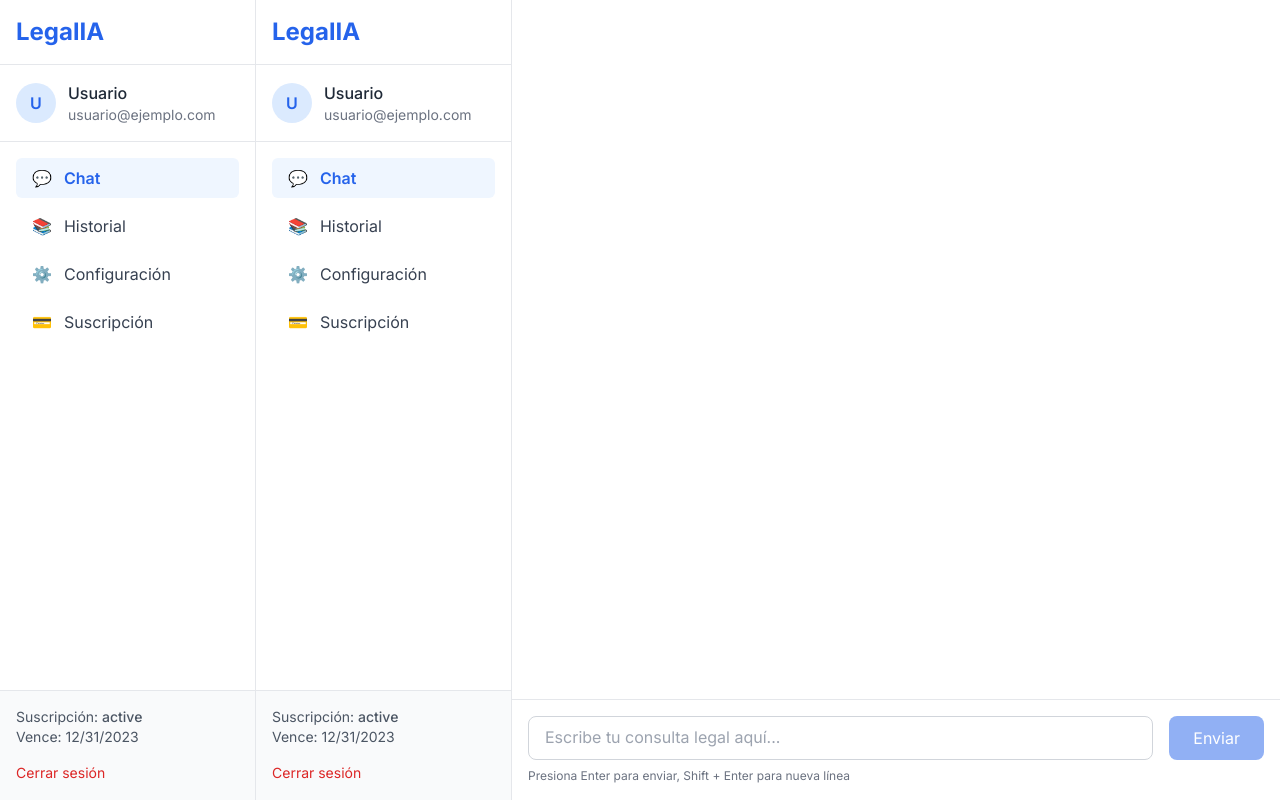
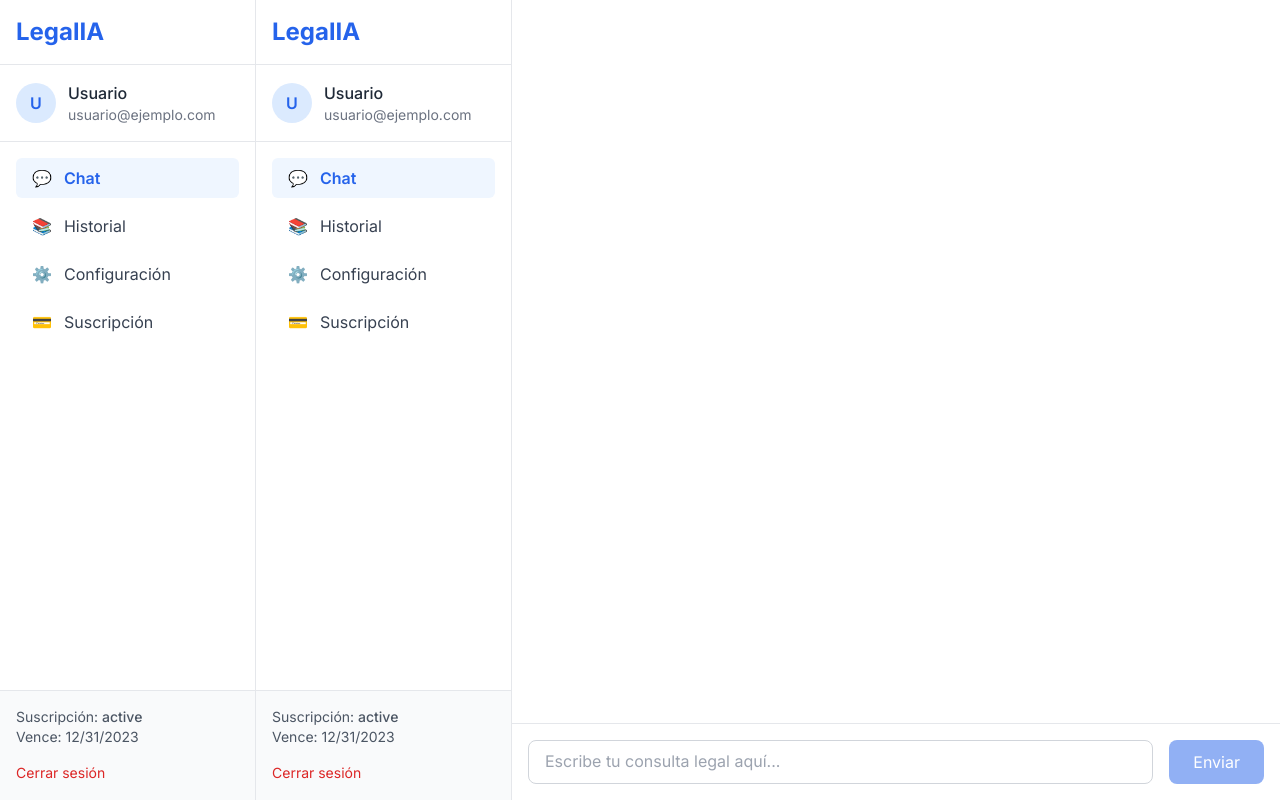
Before and after one commit to lazarohernan/abogados, a Next.js app: page /dashboard in a window 1280 px wide. Built offline with nearby package versions, Linux system fonts and the light colour scheme.

Commit message:
ChatSection.tsx

```diff
--- a/src/app/dashboard/ChatSection.tsx
+++ b/src/app/dashboard/ChatSection.tsx
@@ -1,90 +1,52 @@
 'use client';
 
-import { useRef, useEffect, useState } from 'react';
-import { useRouter } from 'next/navigation';
+import { Dispatch, SetStateAction, useRef, useEffect } from 'react';
+
+interface Message {
+  role: 'user' | 'assistant';
+  content: string;
+  created_at?: string;
+}
+
+interface UserProfile {
+  full_name: string;
+  email: string;
+}
 
 interface ChatSectionProps {
-  profile: any;
-  messages: any[];
+  profile: UserProfile;
+  messages: Message[];
+  setMessages: Dispatch<SetStateAction<Message[]>>; // Se agrega esta propiedad
   isTyping: boolean;
   inputMessage: string;
-  setInputMessage: (message: string) => void;
+  setInputMessage: Dispatch<SetStateAction<string>>;
   handleSendMessage: () => void;
-  subscriptionStatus: string;
-  trialEnd?: string | null;
 }
 
 export default function ChatSection({
   profile,
   messages,
+  setMessages,
   isTyping,
   inputMessage,
   setInputMessage,
   handleSendMessage,
-  subscriptionStatus,
-  trialEnd
 }: ChatSectionProps) {
   const chatEndRef = useRef<HTMLDivElement>(null);
-  const router = useRouter();
-  const [isAtBottom, setIsAtBottom] = useState(true);
 
   useEffect(() => {
-    if (isAtBottom) {
     chatEndRef.current?.scrollIntoView({ behavior: 'smooth' });
-    }
-  }, [messages, isAtBottom]);
-
-  const handleScroll = () => {
-    const parentElement = chatEndRef.current?.parentElement;
-    if (parentElement) {
-      const { scrollTop, scrollHeight, clientHeight } = parentElement;
-      setIsAtBottom(scrollHeight - (scrollTop + clientHeight) < 50);
-    }
-  };
-
-  if (subscriptionStatus === 'inactive') {
-    return (
-      <div className="flex-1 flex items-center justify-center p-8">
-        <div className="text-center max-w-md">
-          <div className="text-red-600 text-xl font-semibold mb-4">
-            Tu período de prueba ha terminado
-          </div>
-          <p className="text-gray-600 mb-6">
-            Para continuar usando LegalIA, por favor actualiza tu suscripción.
-          </p>
-          <button
-            onClick={() => router.push('/pricing')}
-            className="inline-flex items-center px-4 py-2 border border-transparent text-base font-medium rounded-md shadow-sm text-white bg-blue-600 hover:bg-blue-700 focus:outline-none focus:ring-2 focus:ring-offset-2 focus:ring-blue-500"
-          >
-            Ver planes de suscripción
-          </button>
-        </div>
-      </div>
-    );
-  }
+  }, [messages]);
 
   return (
     <div className="flex-1 flex flex-col bg-white">
-      {/* Área de chat */}
-      <div className="flex-1 overflow-y-auto p-4" onScroll={handleScroll}>
-        <div className="space-y-4">
+      {/* Mensajes */}
+      <div className="flex-1 overflow-y-auto p-4">
         {messages.map((message, index) => (
           <div
             key={index}
-              className={`flex ${message.role === 'user' ? 'justify-end' : 'justify-start'}`}
+            className={`flex ${message.role === 'user' ? 'justify-end' : 'justify-start'} mb-2`}
           >
-              {message.role === 'assistant' && (
-                <div className="h-8 w-8 rounded-full bg-blue-100 flex items-center justify-center mr-2">
-                  <span className="text-sm font-medium text-blue-600">AI</span>
-                </div>
-              )}
-              {message.role === 'user' && (
-                <div className="h-8 w-8 rounded-full bg-blue-600 flex items-center justify-center ml-2">
-                  <span className="text-sm font-medium text-white">
-                    {profile?.full_name?.[0]?.toUpperCase()}
-                  </span>
-                </div>
-              )}
             <div
               className={`max-w-[70%] px-4 py-2 rounded-lg ${
                 message.role === 'user'
@@ -102,10 +64,7 @@ export default function ChatSection({
           </div>
         ))}
         {isTyping && (
-            <div className="flex items-center">
-              <div className="h-8 w-8 rounded-full bg-blue-100 flex items-center justify-center mr-2">
-                <span className="text-sm font-medium text-blue-600">AI</span>
-              </div>
+          <div className="flex items-center mb-2">
             <div className="bg-gray-100 rounded-lg px-4 py-2">
               <div className="flex space-x-2">
                 <div className="w-2 h-2 bg-gray-400 rounded-full animate-bounce"></div>
@@ -117,10 +76,9 @@ export default function ChatSection({
         )}
         <div ref={chatEndRef} />
       </div>
-      </div>
 
-      {/* Área de entrada */}
-      <div className="border-t p-4">
+      {/* Entrada de chat */}
+      <div className="border-t p-4 sticky bottom-0 bg-white">
         <div className="flex space-x-4">
           <textarea
             value={inputMessage}
@@ -141,17 +99,8 @@ export default function ChatSection({
             disabled={!inputMessage.trim() || isTyping}
             className="px-6 py-2 bg-blue-600 text-white rounded-lg hover:bg-blue-700 focus:outline-none focus:ring-2 focus:ring-blue-500 focus:ring-offset-2 disabled:opacity-50 disabled:cursor-not-allowed transition-colors"
           >
-            {isTyping ? (
-              <span className="flex items-center space-x-2">
-                <span className="text-sm">Procesando</span>
-              </span>
-            ) : (
-              <span>Enviar</span>
-            )}
+            {isTyping ? 'Procesando' : 'Enviar'}
           </button>
-        </div>
-        <div className="mt-2 text-xs text-gray-500">
-          Presiona Enter para enviar, Shift + Enter para nueva línea
         </div>
       </div>
     </div>
```
Lines whose indentation alone changed are shown as unchanged.
